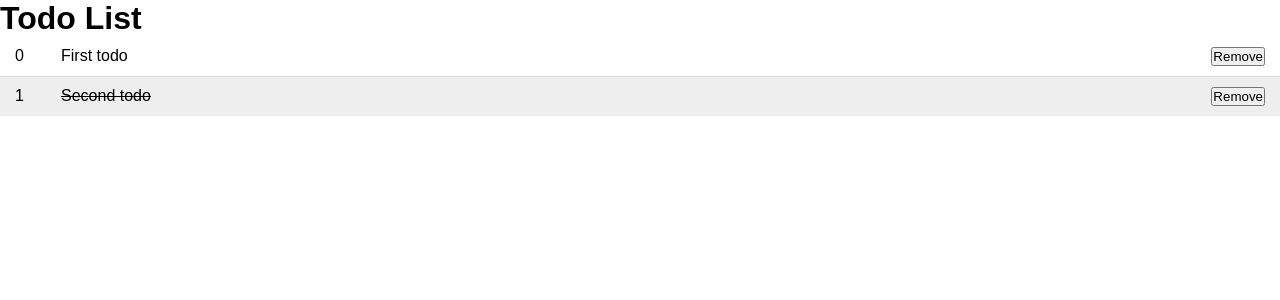
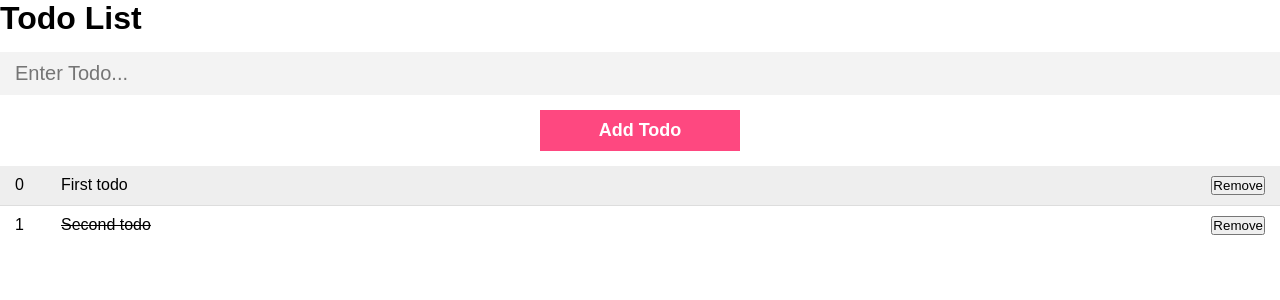
Before and after one commit to Methujan/toDo-Angular-app, an Angular app: page / in a window 1280 px wide. Shown: the top 300 px of the page. Built offline with nearby package versions, Linux system fonts and the light colour scheme.

Commit message:
Add form with submit button

```diff
--- a/src/app/app.module.ts
+++ b/src/app/app.module.ts
@@ -1,5 +1,6 @@
 import { NgModule } from '@angular/core';
 import { BrowserModule } from '@angular/platform-browser';
+import { FormsModule } from '@angular/forms';
 
 import { AppComponent } from './app.component';
 import { TodosComponent } from './components/todos/todos.component';
@@ -10,7 +11,8 @@ import { TodosComponent } from './components/todos/todos.component';
     TodosComponent
   ],
   imports: [
-    BrowserModule
+    BrowserModule,
+    FormsModule
   ],
   providers: [],
   bootstrap: [AppComponent]
--- a/src/app/components/todos/todos.component.html
+++ b/src/app/components/todos/todos.component.html
@@ -1,4 +1,14 @@
 <div class="todos">
+    <form>
+        <input
+        type="text"
+        name='inputTodo'
+        placeholder = 'Enter Todo...'
+        class='todo-input'
+        [(ngModel)]='inputTodo'
+        >
+        <input type="submit" value="Add Todo" class="todo-submit">
+    </form>
     <div  *ngFor="let todo of todos; let i = index;" class="todo {{ (todo.completed ? 'done' : '') }}">
         <div class="id">{{i}}</div>
         <div class="content" (click)='toggleDone(i)'>{{todo.content}}</div>
--- a/src/app/components/todos/todos.component.ts
+++ b/src/app/components/todos/todos.component.ts
@@ -9,6 +9,8 @@ import { Todo } from './../../models/Todo'
 export class TodosComponent implements OnInit {
 
   todos: Todo[];
+
+  inputTodo: string = '';
 
   constructor() { }
 
```
